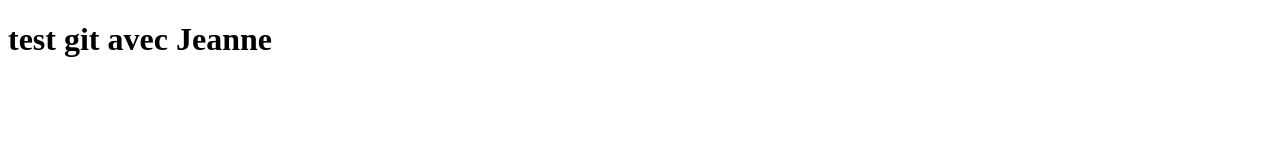
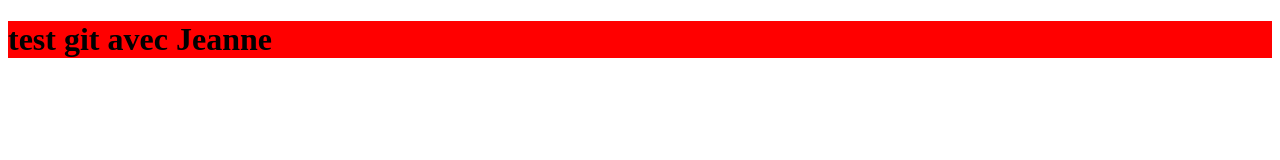
Before and after one commit to iamthesouthvibe/testJean, a plain HTML site: page index.html in a window 1280 px wide. Drawn offline with Linux system fonts and the light colour scheme.

Commit message:
changement couleur

```diff
--- a/index.html
+++ b/index.html
@@ -7,6 +7,6 @@
     <title>Document</title>
 </head>
 <body>
-    <h1>test git avec Jeanne</h1>
+    <h1 style="background-color: red;">test git avec Jeanne</h1>
 </body>
 </html>
```
